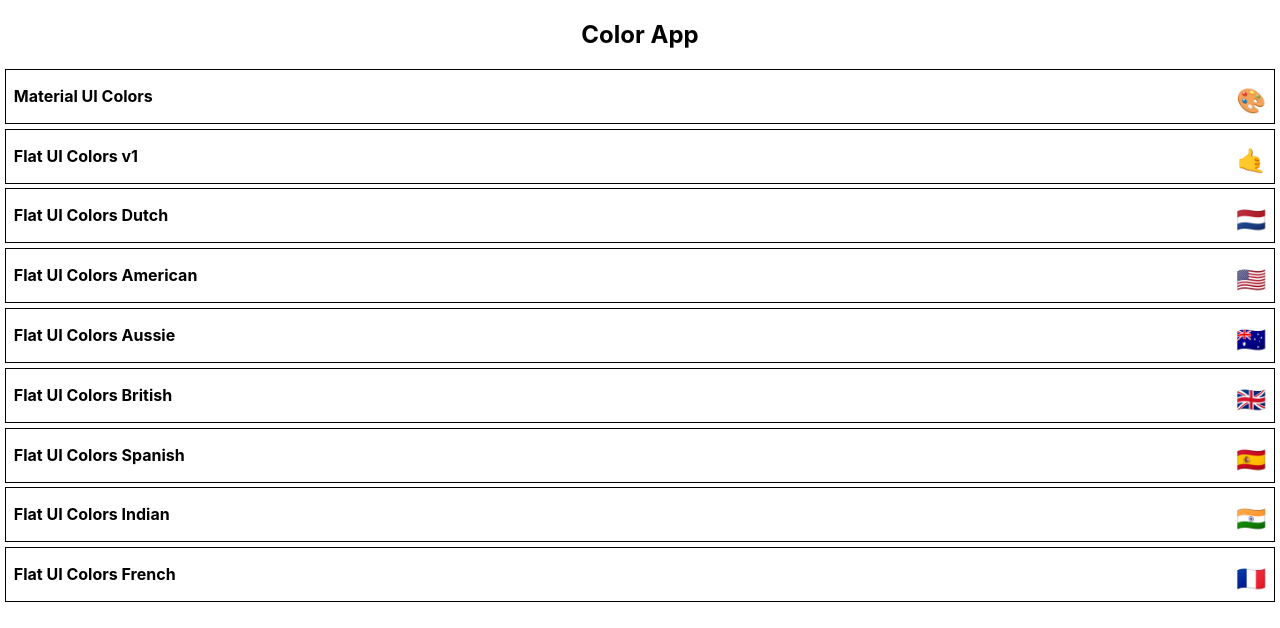
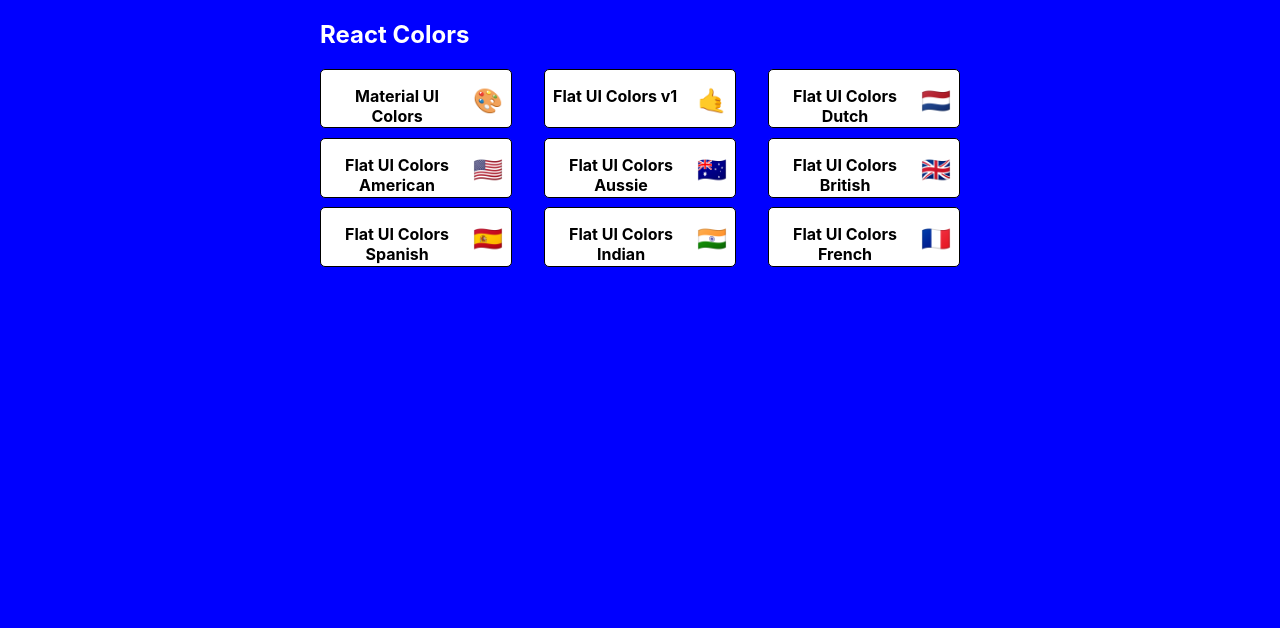
Before and after one commit to realdanilo/colorapp, a React (Create React App) app: page / in a window 1280 px wide. Shown: the top 628 px of the page. Built offline with nearby package versions, Linux system fonts and the light colour scheme.

Commit message:
add PaletteList and MiniPalette with styles

```diff
--- a/src/MiniPalette.js
+++ b/src/MiniPalette.js
@@ -5,10 +5,9 @@
   root: {
     backgroundColor: "white",
     border: "1px solid black",
-    borderRadious: "5px",
+    borderRadius: "5px",
     position: "relative",
     padding: ".5rem",
-    margin: ".3rem",
     overflow: "hidden",
     "&:hover": {
       cursor: "pointer",
--- a/src/PaletteList.js
+++ b/src/PaletteList.js
@@ -1,6 +1,37 @@
 import React, { Component } from "react";
 import { Link } from "react-router-dom";
+import { withStyles } from "@material-ui/core/styles";
 import MiniPalette from "./MiniPalette";
+
+const styles = {
+  root: {
+    backgroundColor: "blue",
+    height: "100vh",
+    display: "flex",
+    alignItems: "flex-start",
+    justifyContent: "center",
+  },
+  container: {
+    width: "50%",
+    display: "flex",
+    alignItems: "flex-start",
+    flexDirection: "column",
+    flewWrap: "wrap",
+  },
+  nav: {
+    display: "flex",
+    width: "100%",
+    justifyContent: "space-between",
+    color: "white",
+  },
+  palettesDesign: {
+    boxSizing: "border-box",
+    width: "100%",
+    display: "grid",
+    gridTemplateColumns: "repeat(3,30%)",
+    gridGap: "5%",
+  },
+};
 class PaletteList extends Component {
   constructor(props) {
     super(props);
@@ -8,16 +39,22 @@
   }
   render() {
     const { palettes } = this.props;
+    const { root, container, nav, palettesDesign } = this.props.classes;
     return (
-      <div>
-        <h2>Color App</h2>
-
-        {palettes.map((p, i) => (
-          <MiniPalette key={i} {...p} />
-        ))}
+      <div className={root}>
+        <div className={container}>
+          <nav className={nav}>
+            <h1>React Colors</h1>
+          </nav>
+          <div className={palettesDesign}>
+            {palettes.map((p, i) => (
+              <MiniPalette key={i} {...p} />
+            ))}
+          </div>
+        </div>
       </div>
     );
   }
 }
 
-export default PaletteList;
+export default withStyles(styles)(PaletteList);
```
